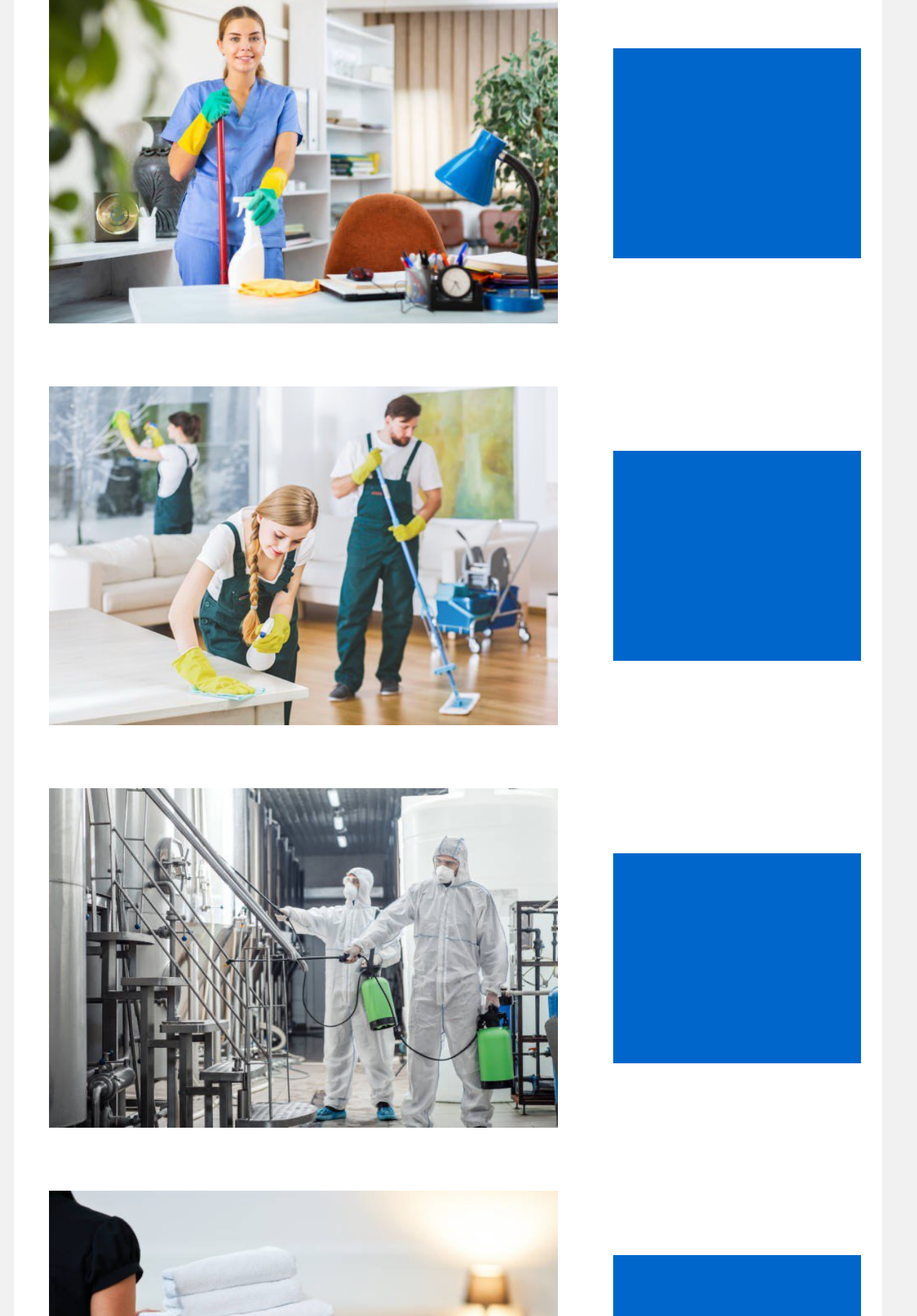
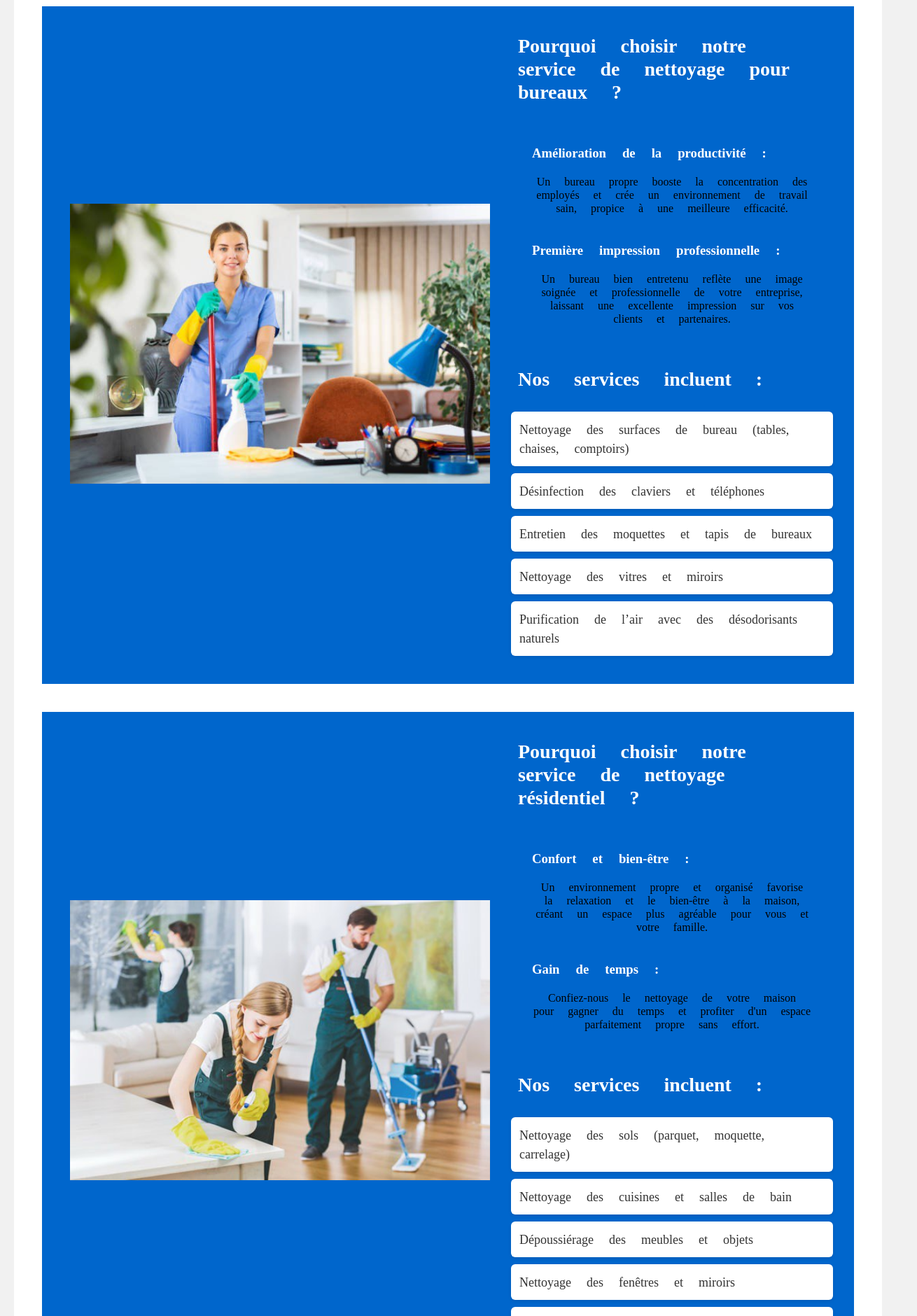
Before and after one commit to LOICKITOKO/kitoko-service, a React (Create React App) app in the folder frontend/: page / in a window 1280 px wide. Shown: the part 747-2627 px from the top of the page at 70% size, 1310 px wide, since content can reach past the window. Built offline with nearby package versions, Linux system fonts and the light colour scheme.

Commit message:
add task

```diff
--- a/frontend/src/App.css
+++ b/frontend/src/App.css
@@ -25,6 +25,7 @@ body {
   justify-content: space-between;
   align-items: center;
   background-color: #0066cc;
+  color: white;;
   padding: 20px;
   position: fixed;
   width: 100%;
@@ -62,7 +63,7 @@ body {
 }
 
 .header {
-  background-color: #0066cc;
+  background-color: white;
   color: white;
   padding: 100px 20px;
   text-align: center;
@@ -96,7 +97,7 @@ body {
 }
 
 .logo {
-  max-width: 200px; /* Ajustez la taille du logo */
+  max-width: 300px; /* Ajustez la taille du logo */
   height: auto;
   display: block;
   margin: 0 auto; /* Centrer le logo */
@@ -188,24 +189,77 @@ form button {
   margin: 30px 0;
 }
 
+.service-section {
+  display: flex;
+  margin-bottom: 20px;
+}
+
 /* Pour la page bleue (à droite ou à gauche) */
 .blue-page {
-  width: 30%;
-  height: 300px;
+  width: 60%;
+  height: 391px;
   background-color: #0066cc; /* Couleur bleue */
+  color: white;
+  padding: 20px;
+  flex: 1;
+  border-radius: 8px;
+  margin-right: 20px;
+  display: flex;
+  flex-direction: column;
+  justify-content: center;
 }
 
-/* Pour l'image */
-.service-image-container {
-  width: 65%;
-  display: flex;
-  justify-content: center;
+.service-image img {
+  width: 100%;
+  height: auto;
+  margin-right: 600px;
 }
 
 .service-image {
   width: 100%;
   height: auto;
   border-radius: 8px;
+}
+
+.service-content {
+  color: white;
+  max-width: 600px;
+}
+
+.service-content h2 {
+  font-size: 28px;
+  margin-bottom: 20px;
+}
+
+.service-content .cleaning-arguments {
+  margin-bottom: 20px;
+}
+
+.services-list {
+  list-style-type: none;
+  padding-left: 0;
+}
+
+.services-list li {
+  font-size: 18px;
+  margin-bottom: 10px;
+}
+
+h2 {
+  font-size: 24px;
+  margin-bottom: 15px;
+}
+
+p {
+  font-size: 16px;
+}
+
+.service-container {
+  display: flex;
+  align-items: center;
+  background-color: #0066cc; /* Fond bleu */
+  padding: 20px;
+  margin-bottom: 20px;
 }
 
 /* Inversion de la disposition pour certaines lignes */
@@ -221,8 +275,8 @@ form button {
   }
 
   .blue-page {
-    width: 100%;
-    height: 200px; /* Réduit la hauteur pour les petits écrans */
+    width: 60%;
+    height: 391px; /* Réduit la hauteur pour les petits écrans */
     margin-bottom: 20px;
   }
 
--- a/frontend/src/App.js
+++ b/frontend/src/App.js
@@ -85,39 +85,158 @@ function App() {
                 </div>
               </header>
 
-		  <section className="service-line">
-  <div className="service-image-container">
-    <img src={image1} alt="Service Image" className="service-image" />
+		  <section className="cleaning-services">
+
+  {/* Section nettoyage de bureaux */}
+  <section className="office-cleaning-services">
+    <div className="service-container">
+      <div className="service-image">
+        <img src={image1} alt="Nettoyage de bureaux" />
       </div>
-  <div className="blue-page"></div> {/* Page bleue à droite */}
-</section>
-
-<section className="service-line reverse">
-  <div className="blue-page"></div> {/* Page bleue à gauche */}
-  <div className="service-image-container">
-    <img src={image2} alt="Service Image" className="service-image" />
+      <div className="service-content">
+        <h2>Pourquoi choisir notre service de nettoyage pour bureaux ?</h2>
+        <div className="cleaning-arguments">
+          <div className="argument">
+            <h3>Amélioration de la productivité :</h3>
+            <p>Un bureau propre booste la concentration des employés et crée un environnement de travail sain, propice à une meilleure efficacité.</p>
+          </div>
+          <div className="argument">
+            <h3>Première impression professionnelle :</h3>
+            <p>Un bureau bien entretenu reflète une image soignée et professionnelle de votre entreprise, laissant une excellente impression sur vos clients et partenaires.</p>
+          </div>
+        </div>
+        <h2>Nos services incluent :</h2>
+        <ul className="services-list">
+          <li>Nettoyage des surfaces de bureau (tables, chaises, comptoirs)</li>
+          <li>Désinfection des claviers et téléphones</li>
+          <li>Entretien des moquettes et tapis de bureaux</li>
+          <li>Nettoyage des vitres et miroirs</li>
+          <li>Purification de l’air avec des désodorisants naturels</li>
+        </ul>
+      </div>
     </div>
   </section>
 
-<section className="service-line">
-  <div className="service-image-container">
-    <img src={image3} alt="Service Image" className="service-image" />
+  {/* Section nettoyage résidentiel */}
+  <section className="residential-cleaning-services">
+    <div className="service-container">
+      <div className="service-image">
+        <img src={image2} alt="Nettoyage résidentiel" />
       </div>
-  <div className="blue-page"></div> {/* Page bleue à droite */}
-</section>
-
-<section className="service-line reverse">
-  <div className="blue-page"></div> {/* Page bleue à gauche */}
-  <div className="service-image-container">
-    <img src={image4} alt="Service Image" className="service-image" />
+      <div className="service-content">
+        <h2>Pourquoi choisir notre service de nettoyage résidentiel ?</h2>
+        <div className="cleaning-arguments">
+          <div className="argument">
+            <h3>Confort et bien-être :</h3>
+            <p>Un environnement propre et organisé favorise la relaxation et le bien-être à la maison, créant un espace plus agréable pour vous et votre famille.</p>
+          </div>
+          <div className="argument">
+            <h3>Gain de temps :</h3>
+            <p>Confiez-nous le nettoyage de votre maison pour gagner du temps et profiter d'un espace parfaitement propre sans effort.</p>
+          </div>
+        </div>
+        <h2>Nos services incluent :</h2>
+        <ul className="services-list">
+          <li>Nettoyage des sols (parquet, moquette, carrelage)</li>
+          <li>Nettoyage des cuisines et salles de bain</li>
+          <li>Dépoussiérage des meubles et objets</li>
+          <li>Nettoyage des fenêtres et miroirs</li>
+          <li>Changement de literie et rangement</li>
+        </ul>
+      </div>
     </div>
   </section>
 
-<section className="service-line">
-  <div className="service-image-container">
-    <img src={image5} alt="Service Image" className="service-image" />
+  {/* Section nettoyage industriel */}
+  <section className="industrial-cleaning-services">
+    <div className="service-container">
+      <div className="service-image">
+        <img src={image3} alt="Nettoyage industriel" />
       </div>
-  <div className="blue-page"></div> {/* Page bleue à droite */}
+      <div className="service-content">
+        <h2>Pourquoi choisir notre service de nettoyage industriel ?</h2>
+        <div className="cleaning-arguments">
+          <div className="argument">
+            <h3>Normes de sécurité respectées :</h3>
+            <p>Nos services assurent un environnement de travail propre et sécurisé, respectant les normes de sécurité et d'hygiène de votre industrie.</p>
+          </div>
+          <div className="argument">
+            <h3>Durabilité des équipements :</h3>
+            <p>Un nettoyage régulier prolonge la durée de vie de vos machines et équipements, réduisant ainsi les coûts d'entretien à long terme.</p>
+          </div>
+        </div>
+        <h2>Nos services incluent :</h2>
+        <ul className="services-list">
+          <li>Nettoyage des ateliers de production et des machines</li>
+          <li>Entretien des sols industriels</li>
+          <li>Désinfection des surfaces de travail</li>
+          <li>Élimination des déchets et nettoyage des espaces de stockage</li>
+          <li>Vider les poubelles et gérer les déchets dangereux</li>
+        </ul>
+      </div>
+    </div>
+  </section>
+
+  {/* Section nettoyage hôtelier */}
+  <section className="hotel-cleaning-services">
+    <div className="service-container">
+      <div className="service-image">
+        <img src={image4} alt="Nettoyage hôtelier" />
+      </div>
+      <div className="service-content">
+        <h2>Pourquoi choisir notre service de nettoyage hôtelier ?</h2>
+        <div className="cleaning-arguments">
+          <div className="argument">
+            <h3>Confort des clients :</h3>
+            <p>Un hôtel propre crée une expérience agréable et mémorable pour vos clients, augmentant la satisfaction et les avis positifs.</p>
+          </div>
+          <div className="argument">
+            <h3>Conformité aux normes sanitaires :</h3>
+            <p>Nous respectons les normes d'hygiène strictes pour garantir la sécurité et la santé de vos clients et employés.</p>
+          </div>
+        </div>
+        <h2>Nos services incluent :</h2>
+        <ul className="services-list">
+          <li>Nettoyage des chambres et des suites</li>
+          <li>Entretien des espaces publics (hall, couloirs, ascenseurs)</li>
+          <li>Changement de literie et de serviettes</li>
+          <li>Nettoyage des sanitaires et des cuisines</li>
+          <li>Entretien des espaces extérieurs (terrasses, jardins)</li>
+        </ul>
+      </div>
+    </div>
+  </section>
+
+  {/* Section nettoyage de magasins */}
+  <section className="store-cleaning-services">
+    <div className="service-container">
+      <div className="service-image">
+        <img src={image5} alt="Nettoyage magasin" />
+      </div>
+      <div className="service-content">
+        <h2>Pourquoi choisir notre service de nettoyage pour magasins ?</h2>
+        <div className="cleaning-arguments">
+          <div className="argument">
+            <h3>Attractivité accrue :</h3>
+            <p>Un magasin propre et bien entretenu attire davantage de clients, leur offrant une expérience de shopping agréable et confortable.</p>
+          </div>
+          <div className="argument">
+            <h3>Conformité aux normes d'hygiène :</h3>
+            <p>Nous garantissons que votre magasin respecte les normes de propreté et d’hygiène, essentiel pour assurer la sécurité des clients et du personnel.</p>
+          </div>
+        </div>
+        <h2>Nos services incluent :</h2>
+        <ul className="services-list">
+          <li>Nettoyage des surfaces de vente (étagères, comptoirs, caisses)</li>
+          <li>Entretien des vitrines et portes d'entrée</li>
+          <li>Nettoyage des sols (carrelage, moquette, parquet)</li>
+          <li>Désinfection des zones fréquemment touchées (poignées de porte, interrupteurs)</li>
+          <li>Vider les poubelles et gérer les déchets</li>
+          <li>Entretien des zones de stockage et des espaces de préparation</li>
+        </ul>
+      </div>
+    </div>
+  </section>
 </section>
 		  </div>
           } />
--- a/frontend/src/pages/DemandeEmploye.css
+++ b/frontend/src/pages/DemandeEmploye.css
@@ -17,10 +17,9 @@ h1 {
 p {
   color: black;
   font-size: 16px;
-  line-height: 1.6;
+  line-height: normal;
   text-align: center;
-  margin: 20px auto;
-  max-width: 800px;
+  margin: 0px;
 }
 
 form {
--- a/frontend/src/pages/GeneralInfo.css
+++ b/frontend/src/pages/GeneralInfo.css
@@ -95,7 +95,7 @@ ul {
 /* Élément de liste */
 ul li {
   margin: 10px 0;
-  font-size: 16px;
+  font-size: 4px;
   line-height: 1.6;
   opacity: 0;
   transform: translateY(20px);
```
Also changed, not shown: frontend/src/videos/image5.png (renamed from frontend/src/videos/mag.jpg), 1 other file (tests, documents, lock files or other folders). Lines whose indentation alone changed are shown as unchanged.
